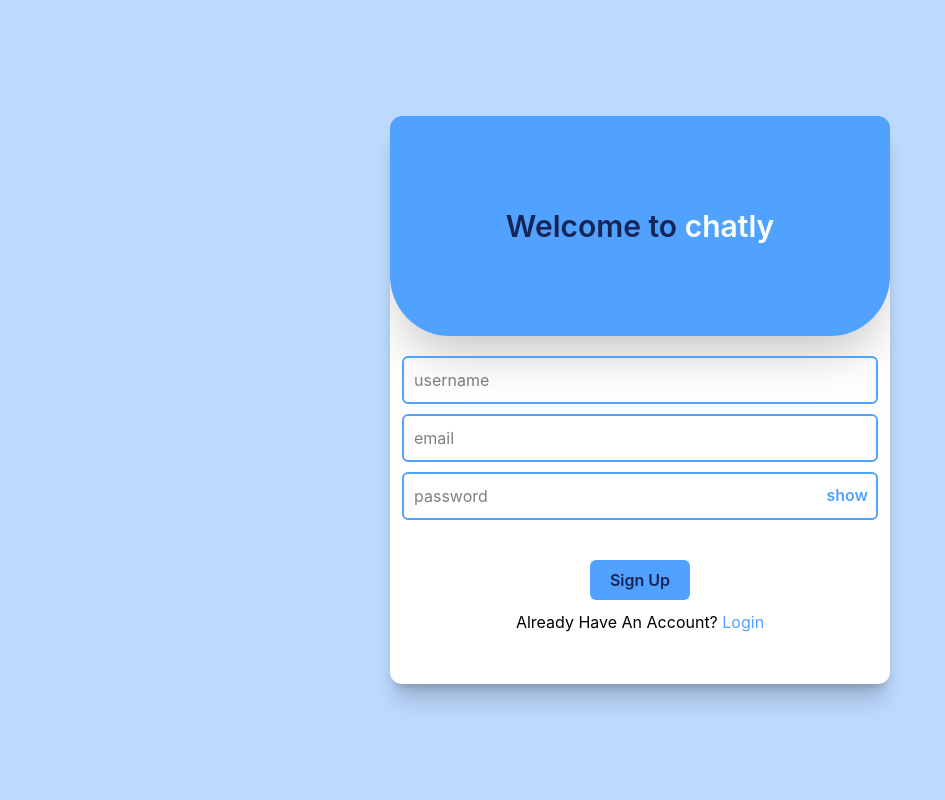
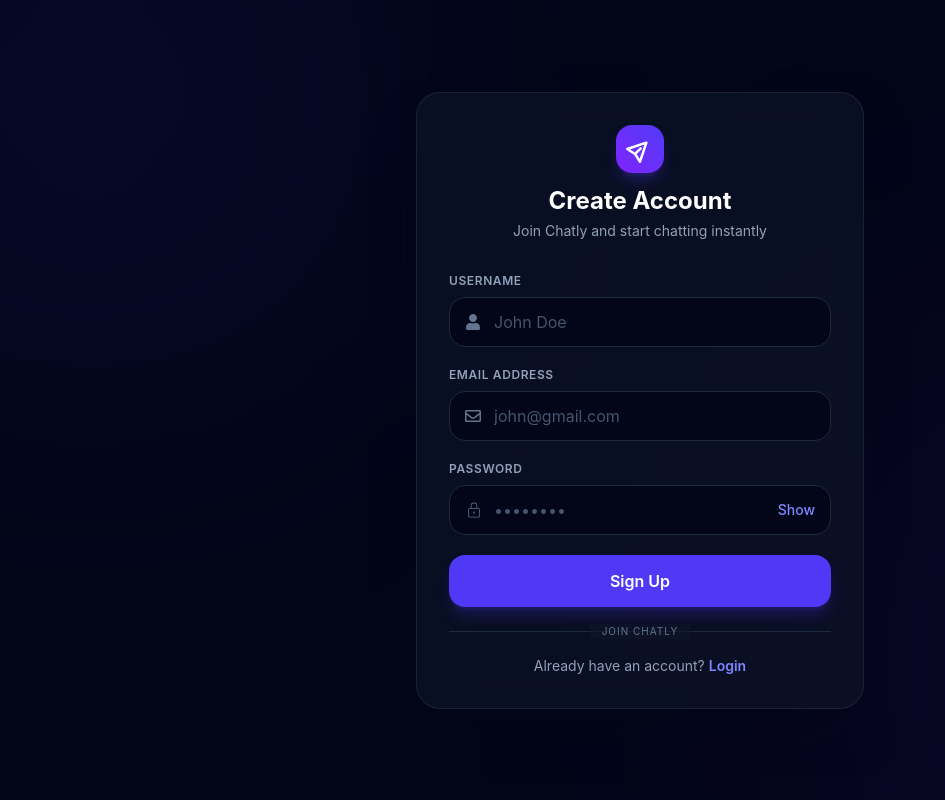
Before and after one commit to manjeetkumar2002/chatly-mern, a React app in the folder frontend/: page /signup in a window 1280 px wide. Shown: the whole page, without its empty margins (0-945 px from the left). Built offline with nearby package versions, Linux system fonts and the light colour scheme; no server answers; the HTML template or start-up script is replaced by a standard one.

Commit message:
login and signup ui design updated

```diff
--- a/frontend/src/pages/Login.jsx
+++ b/frontend/src/pages/Login.jsx
@@ -1,58 +1,163 @@
-import React, { useState ,useEffect } from 'react'
+import React, { useState, useEffect } from "react";
 import { NavLink, useNavigate } from "react-router-dom";
-import axiosClient from '../utils/axiosClient';
-import Error from '../component/Error';
-import { login } from '../store/authSlice';
-import {useDispatch,useSelector} from "react-redux"
+import { login } from "../store/authSlice";
+import Error from "../component/Error";
+import { useDispatch, useSelector } from "react-redux";
+import { FaRegEnvelope } from "react-icons/fa";
+import { CiLock } from "react-icons/ci";
+
 const Login = () => {
-  const [showPassword,setShowPassword] = useState(false)
-  const [emailId,setEmailId] = useState("")
-  const [password,setPassword] = useState("")
-  const navigate = useNavigate()
-  const {error,loading,isAuthenticated} = useSelector((state)=>state.auth)
-  const dispatch = useDispatch()
-  const handleLogin = (e)=>{
-    e.preventDefault()
-    dispatch(login({emailId,password}))
-  }
+  const [showPassword, setShowPassword] = useState(false);
+  const [emailId, setEmailId] = useState("");
+  const [password, setPassword] = useState("");
+
+  const navigate = useNavigate();
+  const dispatch = useDispatch();
+
+  const { error, loading, isAuthenticated } = useSelector(
+    (state) => state.auth
+  );
+
+  const handleLogin = (e) => {
+    e.preventDefault();
+    dispatch(login({ emailId, password }));
+  };
 
   useEffect(() => {
     if (isAuthenticated) {
-      navigate('/');
+      navigate("/");
     }
-  }, [isAuthenticated,navigate]);
+  }, [isAuthenticated, navigate]);
 
-  if(error){
-    return (
-      <Error message={error}/>
-    )
-  }
   return (
-   <div className='w-screen h-screen bg-blue-200 flex justify-center items-center'>
-      <div className='max-w-[500px] overflow-hidden shadow-xl/20 rounded-xl w-full mx-auto bg-white'>
-        <div className='p-[80px] bg-blue-400 rounded-b-[60px] shadow-2xl flex justify-center items-center'>
-          <p className='text-3xl font-semibold text-blue-950'>Login to <span className='text-white'>chatly</span></p>
+    <div className="min-h-screen bg-slate-950 flex items-center justify-center relative overflow-hidden p-4">
+
+      {/* Background Glow */}
+      <div className="absolute -top-40 -left-40 w-[500px] h-[500px] bg-indigo-600/10 rounded-full blur-[150px]" />
+      <div className="absolute -bottom-40 -right-40 w-[600px] h-[600px] bg-purple-600/10 rounded-full blur-[180px]" />
+
+      <div className="relative z-10 w-full max-w-md bg-slate-900/60 backdrop-blur-xl border border-slate-800/80 rounded-3xl shadow-2xl shadow-slate-950/60 p-8">
+
+        {/* Logo */}
+        <div className="flex flex-col items-center mb-8">
+          <div className="w-12 h-12 rounded-2xl bg-gradient-to-tr from-violet-600 to-indigo-600 flex items-center justify-center shadow-lg shadow-indigo-600/30 mb-3">
+            <svg
+              className="w-6 h-6 text-white rotate-45"
+              fill="none"
+              stroke="currentColor"
+              viewBox="0 0 24 24"
+            >
+              <path
+                strokeLinecap="round"
+                strokeLinejoin="round"
+                strokeWidth="2.5"
+                d="M12 19l9 2-9-18-9 18 9-2zm0 0v-8"
+              />
+            </svg>
+          </div>
+
+          <h1 className="text-2xl font-bold text-white">Chatly</h1>
+
+          <p className="text-sm text-slate-400 mt-1">
+            Connect instantly with your friends
+          </p>
         </div>
-          <form onSubmit={handleLogin} className='mt-[20px] px-3 pb-[50px] flex flex-col gap-[10px]'>
-              <div className='form-control border-2 border-blue-400 rounded-md p-[10px]'>
-                <input value={emailId} onChange={(e)=>setEmailId(e.target.value)} type="email" placeholder='email' className='w-full h-full outline-none border-0'/>
-              </div>
-              <div className='form-control relative border-2 border-blue-400 rounded-md p-[10px]'>
-                <input value={password} onChange={(e)=>setPassword(e.target.value)} type={showPassword?"text":"password"} placeholder='password' className='w-full h-full outline-none border-0'/>
-                <span onClick={()=>setShowPassword(!showPassword)} className='z-100 cursor-pointer absolute right-2 top-1/5 font-semibold text-base text-blue-400'>
-                  {showPassword?"hide":"show"}
-                </span>
-              </div>
-              <div className='flex justify-center mt-[30px]'>
-                <button disabled={loading} type='submit' className='cursor-pointer bg-blue-400 p-2 font-semibold max-w-[100px] w-full text-blue-950 rounded-md'>{loading?"login...":"Login"}</button>
-              </div>
-              <div>
-                <p className='text-center'>Want to create a new account? <NavLink to="/signup" className="text-blue-400">sign up</NavLink></p>
-              </div>
-          </form>
+
+        {/* Error */}
+        {error && (
+          <div className="mb-5">
+            <Error message={error} />
+          </div>
+        )}
+
+        <form onSubmit={handleLogin} className="space-y-5">
+
+          {/* Email */}
+          <div>
+            <label className="block text-xs uppercase tracking-wider font-semibold text-slate-400 mb-2">
+              Email Address
+            </label>
+
+            <div className="relative">
+              <FaRegEnvelope className="absolute left-4 top-1/2 -translate-y-1/2 text-slate-500" />
+
+              <input
+                type="email"
+                required
+                autoComplete="email"
+                disabled={loading}
+                value={emailId}
+                onChange={(e) => setEmailId(e.target.value)}
+                placeholder="john@gmail.com"
+                className="w-full bg-slate-950 border border-slate-800 rounded-2xl py-3 pl-11 pr-4 text-slate-200 placeholder-slate-600 outline-none focus:border-indigo-500 transition"
+              />
+            </div>
+          </div>
+
+          {/* Password */}
+          <div>
+            <label className="block text-xs uppercase tracking-wider font-semibold text-slate-400 mb-2">
+              Password
+            </label>
+
+            <div className="relative">
+              <CiLock className="absolute left-4 top-1/2 -translate-y-1/2 text-slate-500 text-lg" />
+
+              <input
+                type={showPassword ? "text" : "password"}
+                required
+                autoComplete="current-password"
+                disabled={loading}
+                value={password}
+                onChange={(e) => setPassword(e.target.value)}
+                placeholder="••••••••"
+                className="w-full bg-slate-950 border border-slate-800 rounded-2xl py-3 pl-11 pr-16 text-slate-200 placeholder-slate-600 outline-none focus:border-indigo-500 transition"
+              />
+
+              <button
+                type="button"
+                onClick={() => setShowPassword(!showPassword)}
+                className="absolute right-4 top-1/2 -translate-y-1/2 text-sm font-medium text-indigo-400 hover:text-indigo-300"
+              >
+                {showPassword ? "Hide" : "Show"}
+              </button>
+            </div>
+          </div>
+
+          {/* Button */}
+          <button
+            disabled={loading}
+            type="submit"
+            className="w-full bg-indigo-600 hover:bg-indigo-500 active:scale-[0.98] transition-all duration-150 rounded-2xl py-3.5 text-white font-semibold shadow-lg shadow-indigo-600/25 disabled:opacity-50 disabled:cursor-not-allowed"
+          >
+            {loading ? "Logging in..." : "Sign In"}
+          </button>
+        </form>
+
+        {/* Divider */}
+        <div className="relative flex items-center justify-center my-6">
+          <div className="w-full border-t border-slate-800"></div>
+          <span className="absolute bg-slate-900/60 px-3 text-[10px] uppercase tracking-widest text-slate-500">
+            Welcome Back
+          </span>
+        </div>
+
+        {/* Signup */}
+        <div className="text-center">
+          <p className="text-sm text-slate-400">
+            Want to create a new account?
+            <NavLink
+              to="/signup"
+              className="ml-1 text-indigo-400 hover:text-indigo-300 font-semibold"
+            >
+              Sign Up
+            </NavLink>
+          </p>
+        </div>
+
       </div>
-   </div>
-  )
-}
+    </div>
+  );
+};
 
-export default Login
+export default Login;
--- a/frontend/src/pages/SignUp.jsx
+++ b/frontend/src/pages/SignUp.jsx
@@ -1,63 +1,185 @@
-import React, { useState ,useEffect } from 'react'
+import React, { useState, useEffect } from "react";
 import { NavLink, useNavigate } from "react-router-dom";
-import axiosClient from '../utils/axiosClient';
-import Error from '../component/Error';
-import { signup } from '../store/authSlice';
-import {useDispatch,useSelector} from "react-redux"
+import { signup } from "../store/authSlice";
+import { useDispatch, useSelector } from "react-redux";
+import Error from "../component/Error";
+import { FaRegEnvelope, FaUser } from "react-icons/fa";
+import { CiLock } from "react-icons/ci";
+
 const SignUp = () => {
-  const [showPassword,setShowPassword] = useState(false)
-  const [userName,setUserName] = useState("")
-  const [emailId,setEmailId] = useState("")
-  const [password,setPassword] = useState("")
-  const navigate = useNavigate()
-  const {error,loading,isAuthenticated} = useSelector((state)=>state.auth)
-  const dispatch = useDispatch()
+  const [showPassword, setShowPassword] = useState(false);
+  const [userName, setUserName] = useState("");
+  const [emailId, setEmailId] = useState("");
+  const [password, setPassword] = useState("");
 
-  const handleSignUp = (e)=>{
-    e.preventDefault()
-    dispatch(signup({userName,emailId,password}))
-  }
+  const navigate = useNavigate();
+  const dispatch = useDispatch();
+
+  const { error, loading, isAuthenticated } = useSelector(
+    (state) => state.auth
+  );
+
+  const handleSignUp = (e) => {
+    e.preventDefault();
+    dispatch(signup({ userName, emailId, password }));
+  };
 
   useEffect(() => {
     if (isAuthenticated) {
-      navigate('/');
+      navigate("/");
     }
-  }, [isAuthenticated,navigate]);
+  }, [isAuthenticated, navigate]);
 
-  if(error){
   return (
+    <div className="min-h-screen bg-slate-950 flex items-center justify-center relative overflow-hidden p-4">
+
+      {/* Background Glow */}
+      <div className="absolute -top-40 -left-40 w-[500px] h-[500px] bg-indigo-600/10 rounded-full blur-[150px]" />
+      <div className="absolute -bottom-40 -right-40 w-[600px] h-[600px] bg-purple-600/10 rounded-full blur-[180px]" />
+
+      <div className="relative z-10 w-full max-w-md bg-slate-900/60 backdrop-blur-xl border border-slate-800/80 rounded-3xl shadow-2xl shadow-slate-950/60 p-8">
+
+        {/* Logo */}
+        <div className="flex flex-col items-center mb-8">
+
+          <div className="w-12 h-12 rounded-2xl bg-gradient-to-tr from-violet-600 to-indigo-600 flex items-center justify-center shadow-lg shadow-indigo-600/30 mb-3">
+            <svg
+              className="w-6 h-6 text-white rotate-45"
+              fill="none"
+              stroke="currentColor"
+              viewBox="0 0 24 24"
+            >
+              <path
+                strokeLinecap="round"
+                strokeLinejoin="round"
+                strokeWidth="2.5"
+                d="M12 19l9 2-9-18-9 18 9-2zm0 0v-8"
+              />
+            </svg>
+          </div>
+
+          <h1 className="text-2xl font-bold text-white">
+            Create Account
+          </h1>
+
+          <p className="text-sm text-slate-400 mt-1">
+            Join Chatly and start chatting instantly
+          </p>
+
+        </div>
+
+        {error && (
+          <div className="mb-5">
             <Error message={error} />
-    )
-  }
-  return (
-   <div className='w-screen h-screen bg-blue-200 flex justify-center items-center'>
-      <div className='max-w-[500px] overflow-hidden shadow-xl/20 rounded-xl w-full mx-auto bg-white'>
-        <div className='h-[220px] bg-blue-400 rounded-b-[60px] shadow-2xl flex justify-center items-center'>
-          <p className='text-3xl font-semibold text-blue-950'>Welcome to <span className='text-white'>chatly</span></p>
           </div>
-          <form onSubmit={handleSignUp} className='mt-[20px] px-3 pb-[50px] flex flex-col gap-[10px]'>
-              <div className='form-control border-2 border-blue-400 rounded-md p-[10px]'>
-                <input value={userName} onChange={(e)=>setUserName(e.target.value)} type="text" placeholder='username' className='w-full h-full outline-none border-0'/>
+        )}
+
+        <form onSubmit={handleSignUp} className="space-y-5">
+
+          {/* Username */}
+
+          <div>
+            <label className="block text-xs uppercase tracking-wider font-semibold text-slate-400 mb-2">
+              Username
+            </label>
+
+            <div className="relative">
+              <FaUser className="absolute left-4 top-1/2 -translate-y-1/2 text-slate-500" />
+
+              <input
+                type="text"
+                required
+                value={userName}
+                onChange={(e) => setUserName(e.target.value)}
+                placeholder="John Doe"
+                className="w-full bg-slate-950 border border-slate-800 rounded-2xl py-3 pl-11 pr-4 text-slate-200 placeholder-slate-600 outline-none focus:border-indigo-500 transition"
+              />
             </div>
-              <div className='form-control border-2 border-blue-400 rounded-md p-[10px]'>
-                <input value={emailId} onChange={(e)=>setEmailId(e.target.value)} type="email" placeholder='email' className='w-full h-full outline-none border-0'/>
           </div>
-              <div className='form-control relative border-2 border-blue-400 rounded-md p-[10px]'>
-                <input value={password} onChange={(e)=>setPassword(e.target.value)} type={showPassword?"text":"password"} placeholder='password' className='w-full h-full outline-none border-0'/>
-                <span onClick={()=>setShowPassword(!showPassword)} className='z-100 cursor-pointer absolute right-2 top-1/5 font-semibold text-base text-blue-400'>
-                  {showPassword?"hide":"show"}
+
+          {/* Email */}
+
+          <div>
+            <label className="block text-xs uppercase tracking-wider font-semibold text-slate-400 mb-2">
+              Email Address
+            </label>
+
+            <div className="relative">
+              <FaRegEnvelope className="absolute left-4 top-1/2 -translate-y-1/2 text-slate-500" />
+
+              <input
+                type="email"
+                required
+                value={emailId}
+                onChange={(e) => setEmailId(e.target.value)}
+                placeholder="john@gmail.com"
+                className="w-full bg-slate-950 border border-slate-800 rounded-2xl py-3 pl-11 pr-4 text-slate-200 placeholder-slate-600 outline-none focus:border-indigo-500 transition"
+              />
+            </div>
+          </div>
+
+          {/* Password */}
+
+          <div>
+            <label className="block text-xs uppercase tracking-wider font-semibold text-slate-400 mb-2">
+              Password
+            </label>
+
+            <div className="relative">
+              <CiLock className="absolute left-4 top-1/2 -translate-y-1/2 text-slate-500 text-lg" />
+
+              <input
+                type={showPassword ? "text" : "password"}
+                required
+                value={password}
+                onChange={(e) => setPassword(e.target.value)}
+                placeholder="••••••••"
+                className="w-full bg-slate-950 border border-slate-800 rounded-2xl py-3 pl-11 pr-16 text-slate-200 placeholder-slate-600 outline-none focus:border-indigo-500 transition"
+              />
+
+              <button
+                type="button"
+                onClick={() => setShowPassword(!showPassword)}
+                className="absolute right-4 top-1/2 -translate-y-1/2 text-sm font-medium text-indigo-400 hover:text-indigo-300"
+              >
+                {showPassword ? "Hide" : "Show"}
+              </button>
+            </div>
+          </div>
+
+          <button
+            disabled={loading}
+            type="submit"
+            className="w-full bg-indigo-600 hover:bg-indigo-500 active:scale-[0.98] transition-all duration-150 rounded-2xl py-3.5 text-white font-semibold shadow-lg shadow-indigo-600/25 disabled:opacity-50"
+          >
+            {loading ? "Creating Account..." : "Sign Up"}
+          </button>
+
+        </form>
+
+        <div className="relative flex items-center justify-center my-6">
+          <div className="w-full border-t border-slate-800"></div>
+
+          <span className="absolute bg-slate-900/60 px-3 text-[10px] uppercase tracking-widest text-slate-500">
+            Join Chatly
           </span>
         </div>
-              <div className='flex justify-center mt-[30px]'>
-                <button disabled={loading} type='submit' className='cursor-pointer bg-blue-400 p-2 font-semibold max-w-[100px] w-full text-blue-950 rounded-md'>{loading?"signing...":"Sign Up"}</button>
+
+        <div className="text-center">
+          <p className="text-sm text-slate-400">
+            Already have an account?
+            <NavLink
+              to="/login"
+              className="ml-1 text-indigo-400 hover:text-indigo-300 font-semibold"
+            >
+              Login
+            </NavLink>
+          </p>
         </div>
-              <div>
-                <p className='text-center'>Already Have An Account? <NavLink to="/login" className="text-blue-400">Login</NavLink></p>
-              </div>
-          </form>
+
       </div>
     </div>
-  )
-}
+  );
+};
 
-export default SignUp
+export default SignUp;
```
Also changed, not shown: frontend/src/store/userSlice.js (+8 -5 lines). Lines whose indentation alone changed are shown as unchanged.
